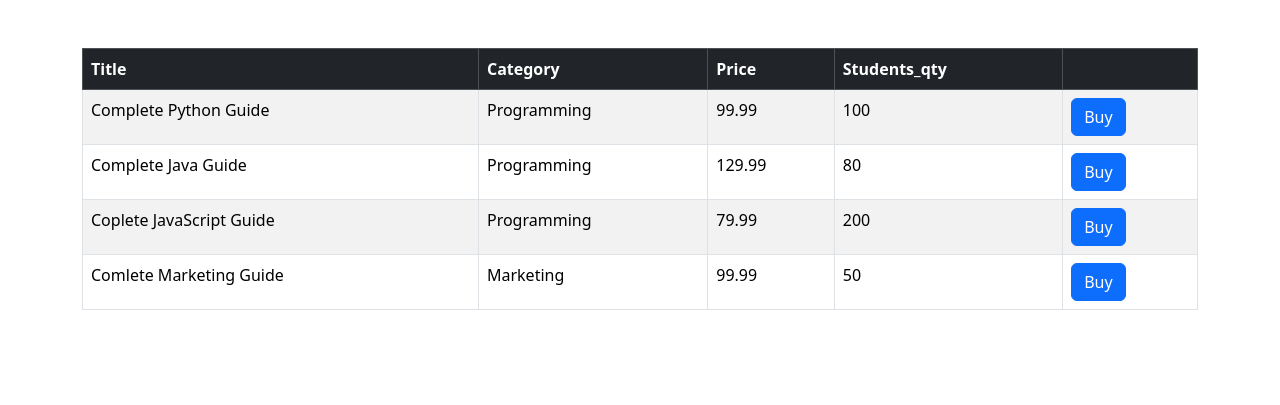
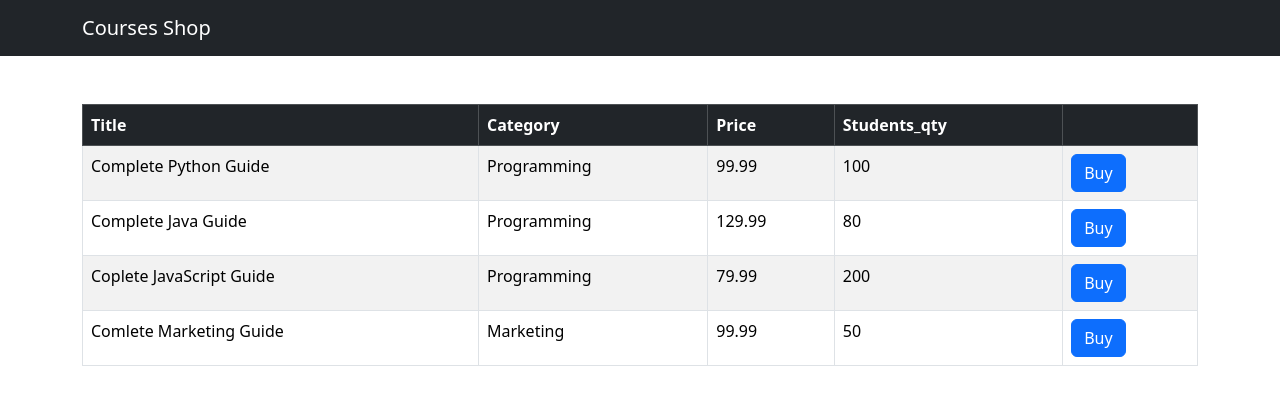
Before and after one commit to Kirill263/courses-shop, a Django app: page /shop/ in a window 1280 px wide. Shown: the top 405 px of the page. Run offline with Django 4.2, Linux system fonts and the light colour scheme; data comes from the database, SQL or seed files in the repository.

Commit message:
added common interface block and route for each course

```diff
--- a/shop/templates/base.html
+++ b/shop/templates/base.html
@@ -4,9 +4,14 @@
     <meta charset="UTF-8">
     <meta name="viewport" content="width=device-width, initial-scale=1.0">
     <link href="https://cdn.jsdelivr.net/npm/bootstrap@5.3.1/dist/css/bootstrap.min.css" rel="stylesheet" integrity="sha384-4bw+/aepP/YC94hEpVNVgiZdgIC5+VKNBQNGCHeKRQN+PtmoHDEXuppvnDJzQIu9" crossorigin="anonymous">
-    <title>Document</title>
+    <title>{% block title %}{% endblock %}</title>
 </head>
 <body>
+    <nav class="navbar navbar-dark bg-dark">
+        <div class="container">
+          <a href="" class="navbar-brand">Courses Shop</a>
+        </div>
+      </nav>
     <main class="container">
         {% block content %}
         {% endblock %}
--- a/shop/templates/courses.html
+++ b/shop/templates/courses.html
@@ -1,4 +1,7 @@
 {% extends 'base.html' %}
+
+{% block title %}All courses{% endblock %}
+
 {% block content %}
 <table class="table mt-5 table-bordered table-striped table-hover">
     <thead class="table-dark">
--- a/shop/urls.py
+++ b/shop/urls.py
@@ -2,5 +2,6 @@ from django.urls import path
 from . import views
 
 urlpatterns = [
-    path('', views.index, name='index')
+    path('', views.index, name='index'),
+    path('<int:course_id>', views.single_course, name='single_course')
 ]
--- a/shop/views.py
+++ b/shop/views.py
@@ -1,5 +1,5 @@
-from django.shortcuts import render
-from django.http import HttpResponse
+from django.shortcuts import render, get_object_or_404
+from django.http import HttpResponse, Http404
 from .models import Course
 
 # Create your views here.
@@ -8,3 +8,15 @@ from .models import Course
 def index(request):
     courses = Course.objects.all()
     return render(request, 'courses.html', {'courses': courses})
+
+
+def single_course(request, course_id):
+    # # OPTION 1
+    # try:
+    #     course = Course.objects.get(pk=course_id)
+    #     return render (request, 'single_course.html', {'course': course})
+    # except Course.DoesNotExist:
+    #     raise Http404()
+    # OPTION 2
+    course = get_object_or_404(Course, pk=course_id)
+    return render (request, 'single_course.html', {'course': course})
```
Also changed, not shown: shop/templates/single_course.html (added, +11 -0 lines).
